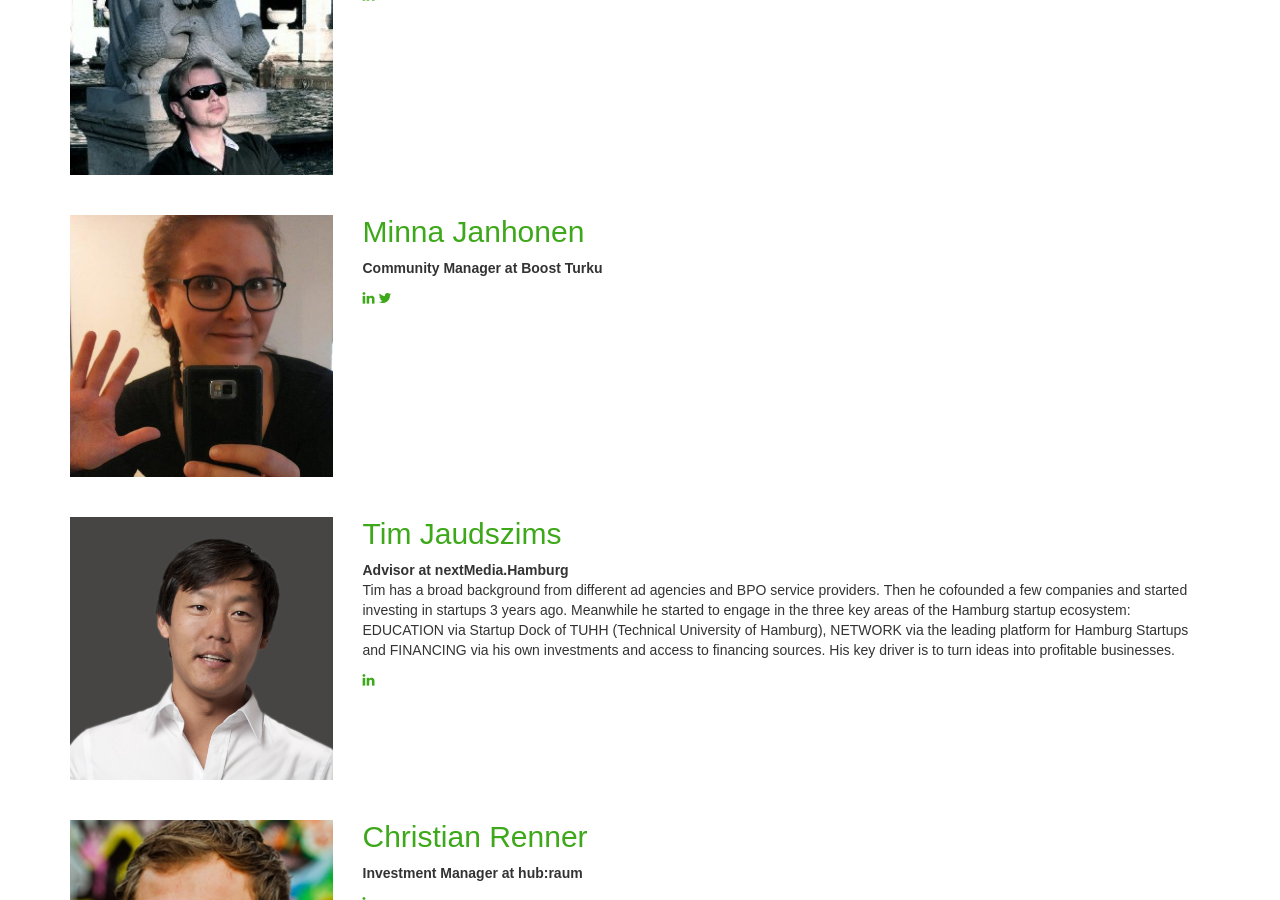
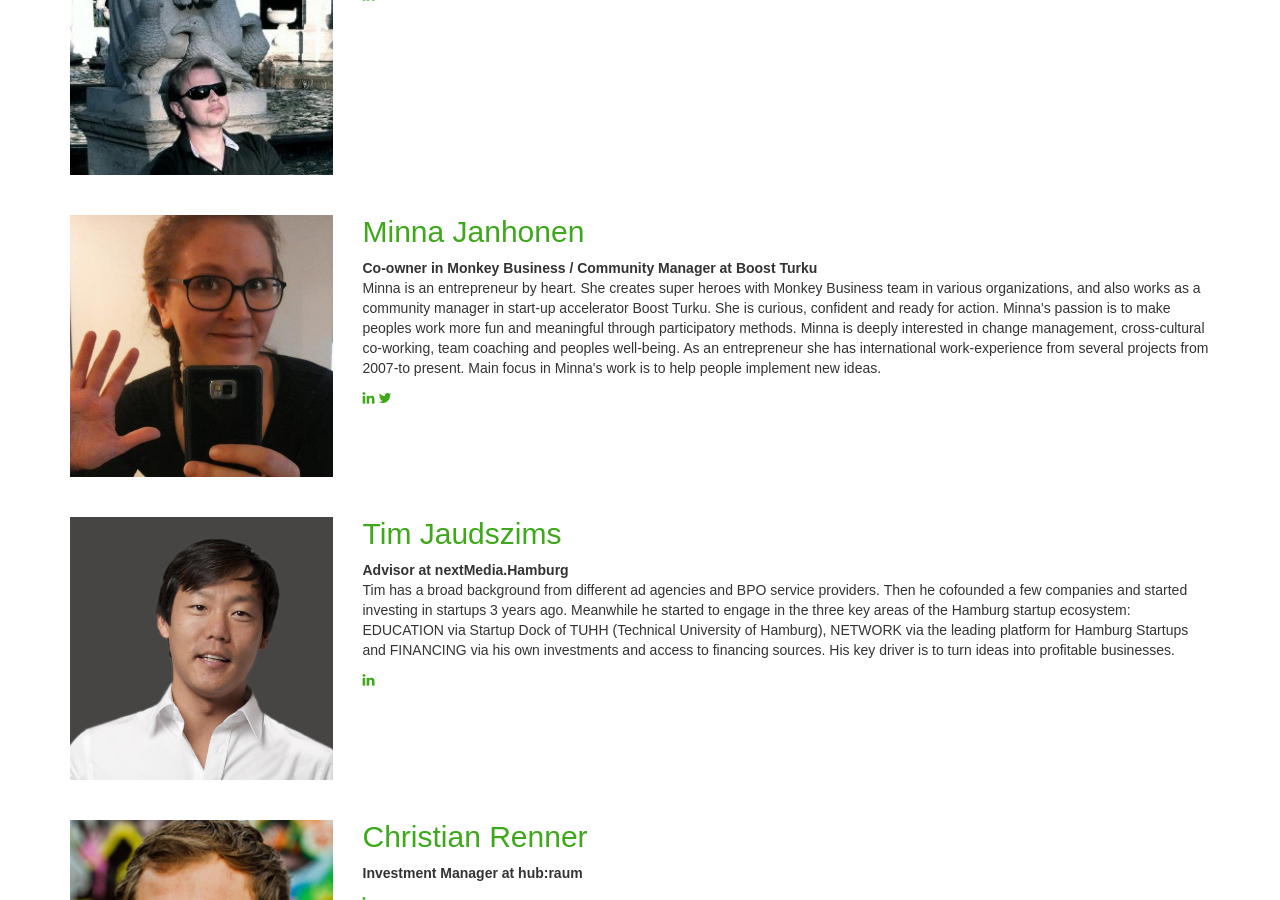
Before and after one commit to brakotozafy/geeksonafarm, a Jekyll site: the page built from speakers.html, in a window 1280 px wide and 900 px high, scrolled down 1635 px. Built offline with Jekyll 4.4.1, drawn with Linux system fonts in a browser that asks for light colours; nearby versions of some CDN libraries; some web fonts are replaced; Markdown is read by kramdown in place of the engine named in the settings; comment, search, counter and statistics services are not loaded.

Commit message:
Minna bio

```diff
--- a/speakers.html
+++ b/speakers.html
@@ -105,8 +105,9 @@ body_class: speakers
       </div>
       <div class="col-md-9">
         <h2>Minna Janhonen</h2>
-        <strong>Community Manager at Boost Turku</strong>
+        <strong>Co-owner in Monkey Business / Community Manager at Boost Turku</strong>
         <p>
+          Minna is an entrepreneur by heart. She creates super heroes with Monkey Business team in various organizations, and also works as a community manager in start-up accelerator Boost Turku. She is curious, confident and ready for action. Minna's passion is to make peoples work more fun and meaningful through participatory methods. Minna is deeply interested in change management, cross-cultural co-working, team coaching and peoples well-being. As an entrepreneur she has international work-experience from several projects from 2007-to present. Main focus in Minna's work is to help people implement new ideas.
         </p>
         <ul class="list-inline">
           <li>
```
